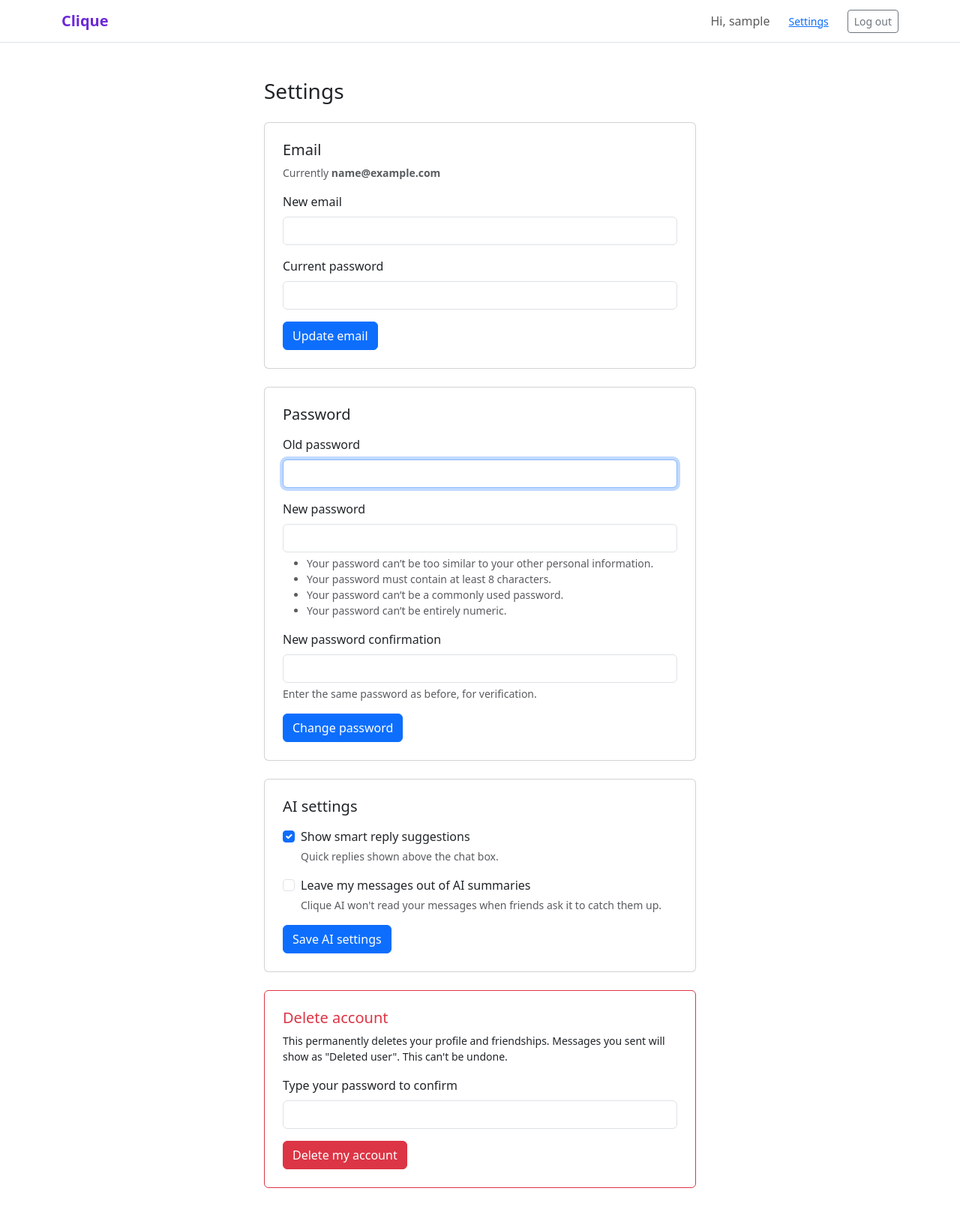
After one commit to 650buxks/Inner-Circle, a Django app: page /accounts/settings/ in a window 1280 px wide. The commit adds this page. Shown: the whole page at 75% size. Run offline with Django 5.2, Linux system fonts and the light colour scheme; the visitor is signed in with stand-in values (Sample User, id 1); parts of the project's set-up code (start-up, migrations or seed data) failed here and were passed over.

Commit message:
Add account settings and delete account

```diff
--- a/accounts/forms.py
+++ b/accounts/forms.py
@@ -1,5 +1,9 @@
 from django import forms
-from django.contrib.auth.forms import AuthenticationForm, UserCreationForm
+from django.contrib.auth.forms import (
+    AuthenticationForm,
+    PasswordChangeForm,
+    UserCreationForm,
+)
 
 from .models import User
 
@@ -57,3 +61,69 @@ class ProfileForm(forms.ModelForm):
         super().__init__(*args, **kwargs)
         for field in self.fields.values():
             field.widget.attrs["class"] = "form-control"
+
+
+class StyledFormMixin:
+    """Adds Bootstrap classes to every field: checkboxes and text boxes."""
+
+    def __init__(self, *args, **kwargs):
+        super().__init__(*args, **kwargs)
+        for field in self.fields.values():
+            if isinstance(field.widget, forms.CheckboxInput):
+                field.widget.attrs["class"] = "form-check-input"
+            else:
+                field.widget.attrs["class"] = "form-control"
+
+
+class PasswordCheckMixin:
+    """Asks for the current password before an important change."""
+
+    def __init__(self, *args, user, **kwargs):
+        self.user = user
+        super().__init__(*args, **kwargs)
+
+    def clean_current_password(self):
+        password = self.cleaned_data["current_password"]
+        if not self.user.check_password(password):
+            raise forms.ValidationError("Your password is incorrect.")
+        return password
+
+
+class ChangeEmailForm(PasswordCheckMixin, StyledFormMixin, forms.Form):
+    email = forms.EmailField(label="New email")
+    current_password = forms.CharField(widget=forms.PasswordInput)
+
+    def clean_email(self):
+        email = self.cleaned_data["email"]
+        other_users = User.objects.exclude(pk=self.user.pk)
+        if other_users.filter(email__iexact=email).exists():
+            raise forms.ValidationError(
+                "An account with this email already exists.",
+            )
+        return email
+
+
+class ChangePasswordForm(StyledFormMixin, PasswordChangeForm):
+    """Django's change-password form, with Bootstrap styling."""
+
+
+class AISettingsForm(StyledFormMixin, forms.ModelForm):
+    class Meta:
+        model = User
+        fields = ("smart_replies_on", "ai_opt_out")
+        labels = {
+            "smart_replies_on": "Show smart reply suggestions",
+            "ai_opt_out": "Leave my messages out of AI summaries",
+        }
+        help_texts = {
+            "smart_replies_on": "Quick replies shown above the chat box.",
+            "ai_opt_out": "Clique AI won't read your messages when friends "
+            "ask it to catch them up.",
+        }
+
+
+class DeleteAccountForm(PasswordCheckMixin, StyledFormMixin, forms.Form):
+    current_password = forms.CharField(
+        label="Type your password to confirm",
+        widget=forms.PasswordInput,
+    )
--- /dev/null
+++ b/accounts/templates/accounts/_field.html
@@ -0,0 +1,16 @@
+{% if field.widget_type == "checkbox" %}
+  <div class="form-check mb-3">
+    {{ field }}
+    <label class="form-check-label" for="{{ field.id_for_label }}">{{ field.label }}</label>
+    {% if field.help_text %}<div class="form-text">{{ field.help_text }}</div>{% endif %}
+  </div>
+{% else %}
+  <div class="mb-3">
+    <label class="form-label" for="{{ field.id_for_label }}">{{ field.label }}</label>
+    {{ field }}
+    {% for error in field.errors %}
+      <div class="text-danger small mt-1">{{ error }}</div>
+    {% endfor %}
+    {% if field.help_text %}<div class="form-text">{{ field.help_text|safe }}</div>{% endif %}
+  </div>
+{% endif %}
--- /dev/null
+++ b/accounts/templates/accounts/settings.html
@@ -0,0 +1,58 @@
+{% extends "base.html" %}
+
+{% block title %}Settings · Clique{% endblock %}
+
+{% block content %}
+<div class="mx-auto" style="max-width: 36rem;">
+  <h1 class="h3 mb-4">Settings</h1>
+
+  <div class="card mb-4">
+    <div class="card-body p-4">
+      <h2 class="h5">Email</h2>
+      <p class="text-body-secondary small">Currently <strong>{{ user.email|default:"not set" }}</strong></p>
+      <form method="post" action="{% url 'accounts:change_email' %}" novalidate>
+        {% csrf_token %}
+        {% for field in email_form %}{% include "accounts/_field.html" %}{% endfor %}
+        <button type="submit" class="btn btn-primary">Update email</button>
+      </form>
+    </div>
+  </div>
+
+  <div class="card mb-4">
+    <div class="card-body p-4">
+      <h2 class="h5 mb-3">Password</h2>
+      <form method="post" action="{% url 'accounts:change_password' %}" novalidate>
+        {% csrf_token %}
+        {% for field in password_form %}{% include "accounts/_field.html" %}{% endfor %}
+        <button type="submit" class="btn btn-primary">Change password</button>
+      </form>
+    </div>
+  </div>
+
+  <div class="card mb-4">
+    <div class="card-body p-4">
+      <h2 class="h5 mb-3">AI settings</h2>
+      <form method="post" action="{% url 'accounts:ai_settings' %}">
+        {% csrf_token %}
+        {% for field in ai_form %}{% include "accounts/_field.html" %}{% endfor %}
+        <button type="submit" class="btn btn-primary">Save AI settings</button>
+      </form>
+    </div>
+  </div>
+
+  <div class="card border-danger">
+    <div class="card-body p-4">
+      <h2 class="h5 text-danger">Delete account</h2>
+      <p class="small">
+        This permanently deletes your profile and friendships. Messages you sent
+        will show as "Deleted user". This can't be undone.
+      </p>
+      <form method="post" action="{% url 'accounts:delete_account' %}" novalidate>
+        {% csrf_token %}
+        {% for field in delete_form %}{% include "accounts/_field.html" %}{% endfor %}
+        <button type="submit" class="btn btn-danger">Delete my account</button>
+      </form>
+    </div>
+  </div>
+</div>
+{% endblock %}
--- a/accounts/urls.py
+++ b/accounts/urls.py
@@ -11,4 +11,9 @@ urlpatterns = [
     path("logout/", LogoutView.as_view(), name="logout"),
     path("profile/", views.edit_profile, name="edit_profile"),
     path("u/<str:username>/", views.profile, name="profile"),
+    path("settings/", views.account_settings, name="settings"),
+    path("settings/email/", views.change_email, name="change_email"),
+    path("settings/password/", views.change_password, name="change_password"),
+    path("settings/ai/", views.update_ai_settings, name="ai_settings"),
+    path("settings/delete/", views.delete_account, name="delete_account"),
 ]
--- a/accounts/views.py
+++ b/accounts/views.py
@@ -1,10 +1,19 @@
 from django.contrib import messages
-from django.contrib.auth import login
+from django.contrib.auth import login, logout, update_session_auth_hash
 from django.contrib.auth.decorators import login_required
 from django.contrib.auth.views import LoginView
 from django.shortcuts import get_object_or_404, redirect, render
+from django.views.decorators.http import require_POST
 
-from .forms import LoginForm, ProfileForm, SignUpForm
+from .forms import (
+    AISettingsForm,
+    ChangeEmailForm,
+    ChangePasswordForm,
+    DeleteAccountForm,
+    LoginForm,
+    ProfileForm,
+    SignUpForm,
+)
 from .models import User
 
 
@@ -60,3 +69,71 @@ def edit_profile(request):
         form = ProfileForm(instance=me)
 
     return render(request, "accounts/edit_profile.html", {"form": form})
+
+
+def settings_page(request, **forms):
+    """Show the settings page. Any form passed in (with its errors) replaces
+    the empty version of that form."""
+    user = request.user
+    context = {
+        "email_form": ChangeEmailForm(user=user),
+        "password_form": ChangePasswordForm(user),
+        "ai_form": AISettingsForm(instance=user),
+        "delete_form": DeleteAccountForm(user=user),
+    }
+    context.update(forms)
+    return render(request, "accounts/settings.html", context)
+
+
+@login_required
+def account_settings(request):
+    return settings_page(request)
+
+
+@login_required
+@require_POST
+def change_email(request):
+    form = ChangeEmailForm(request.POST, user=request.user)
+    if form.is_valid():
+        request.user.email = form.cleaned_data["email"]
+        request.user.save(update_fields=["email"])
+        messages.success(request, "Your email has been updated.")
+        return redirect("accounts:settings")
+    return settings_page(request, email_form=form)
+
+
+@login_required
+@require_POST
+def change_password(request):
+    form = ChangePasswordForm(request.user, request.POST)
+    if form.is_valid():
+        user = form.save()
+        # Changing the password logs out every session, including this
+        # one. This keeps you logged in here.
+        update_session_auth_hash(request, user)
+        messages.success(request, "Your password has been changed.")
+        return redirect("accounts:settings")
+    return settings_page(request, password_form=form)
+
+
+@login_required
+@require_POST
+def update_ai_settings(request):
+    form = AISettingsForm(request.POST, instance=request.user)
+    if form.is_valid():
+        form.save()
+        messages.success(request, "Your AI settings have been saved.")
+    return redirect("accounts:settings")
+
+
+@login_required
+@require_POST
+def delete_account(request):
+    form = DeleteAccountForm(request.POST, user=request.user)
+    if form.is_valid():
+        user = request.user
+        logout(request)
+        user.delete()
+        messages.success(request, "Your account has been deleted.")
+        return redirect("core:home")
+    return settings_page(request, delete_form=form)
--- a/templates/base.html
+++ b/templates/base.html
@@ -14,6 +14,7 @@
       {% if user.is_authenticated %}
         <div class="d-flex align-items-center gap-3">
           <a class="navbar-text text-decoration-none" href="{% url 'accounts:profile' user.username %}">Hi, {{ user.name }}</a>
+          <a class="btn btn-link btn-sm" href="{% url 'accounts:settings' %}">Settings</a>
           <form method="post" action="{% url 'accounts:logout' %}">
             {% csrf_token %}
             <button type="submit" class="btn btn-outline-secondary btn-sm">Log out</button>
```
Also changed, not shown: accounts/tests.py (+130 -0 lines).
